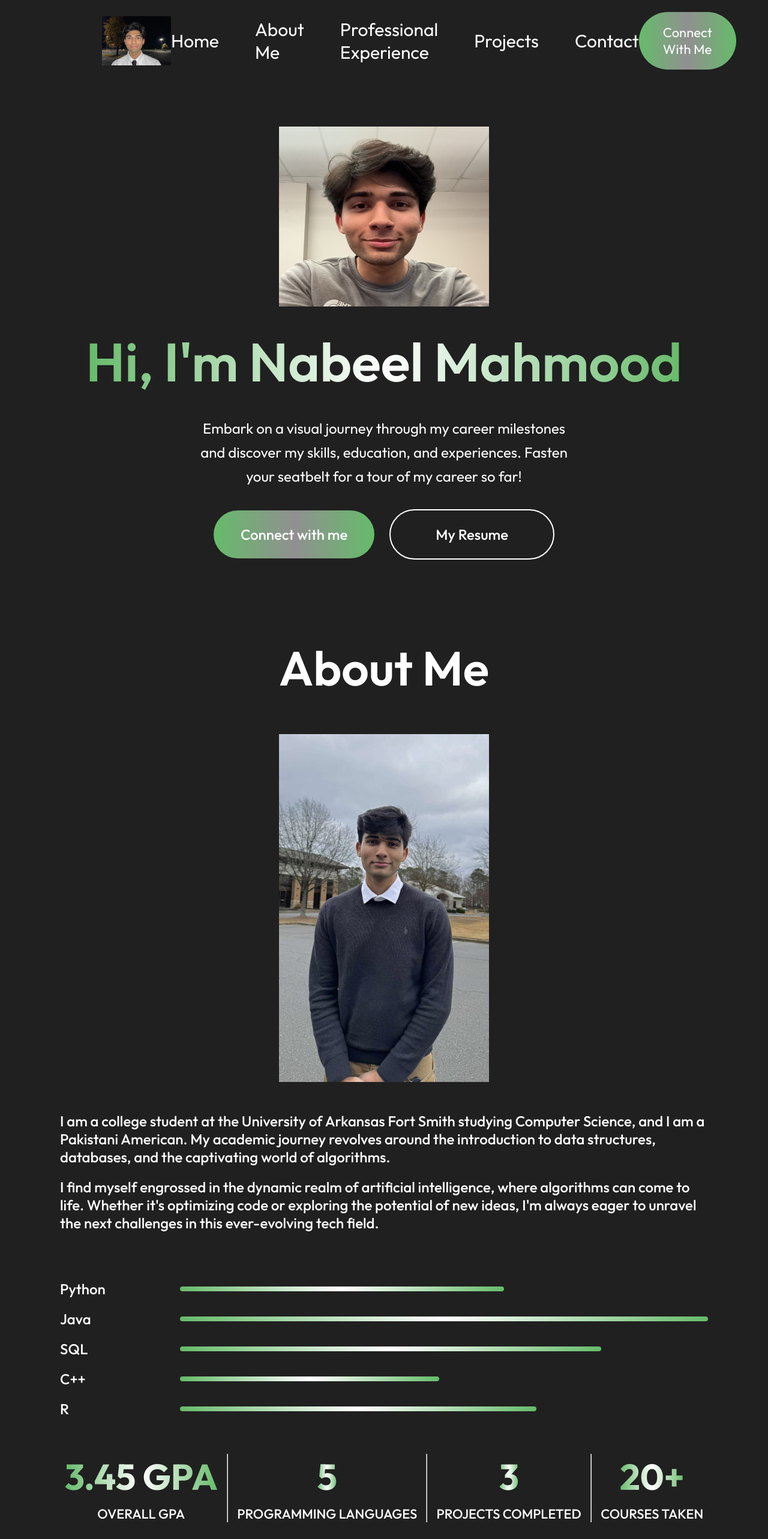
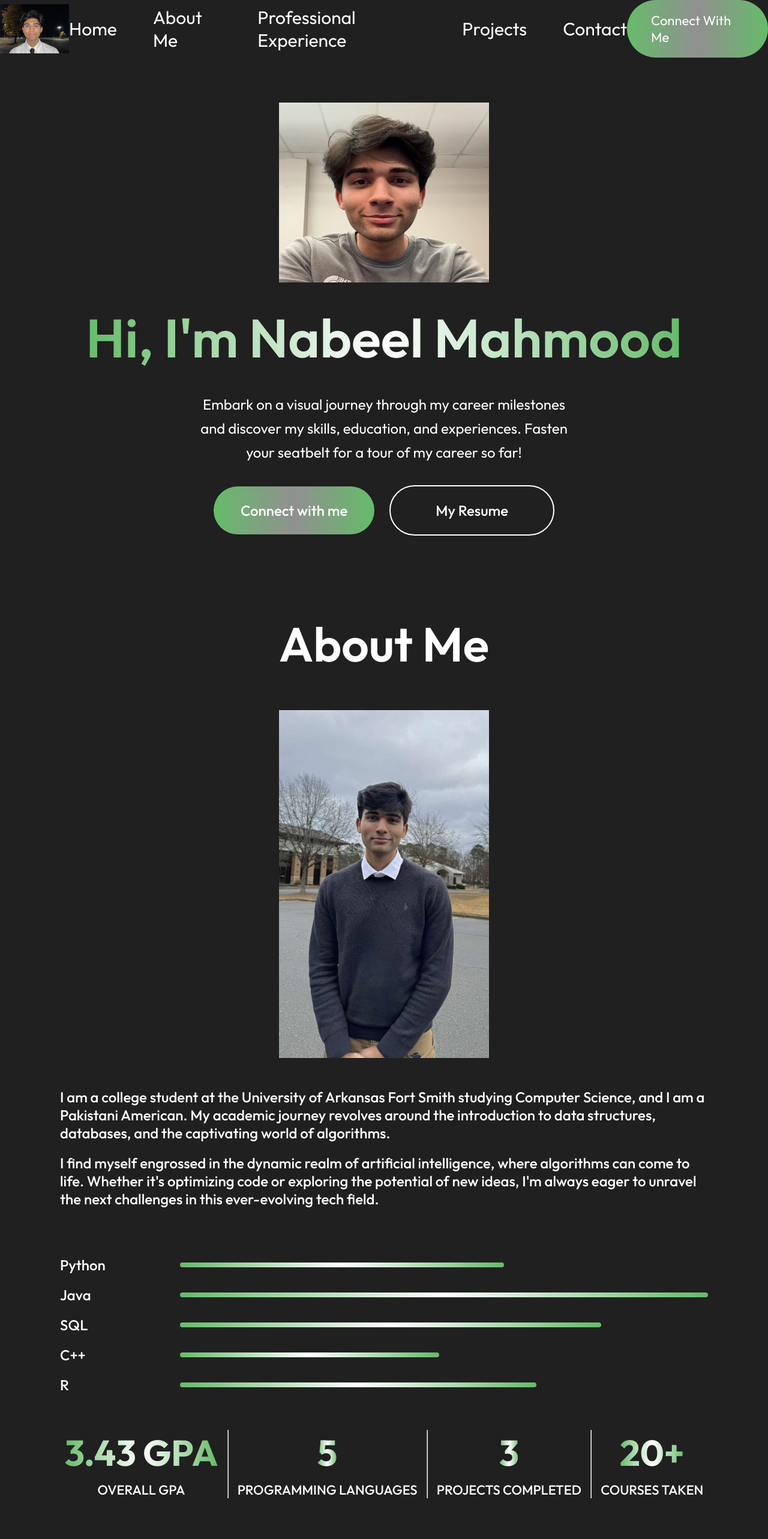
Before and after one commit to nabee1mahmood/nabeelmahmood, a React (Vite) app: page / in a window 1280 px wide. Shown: the top 2566 px of the page at 60% size. Built offline with nearby package versions, Linux system fonts and the light colour scheme; the HTML template or start-up script is replaced by a standard one.

Commit message:
Update project

```diff
--- a/src/components/about/about.jsx
+++ b/src/components/about/about.jsx
@@ -42,7 +42,7 @@ const About = () => {
             </div>
             <div className="about-achievements">
       <div className="about-achievement">
-        <h1>3.45 GPA</h1>
+        <h1>3.43 GPA</h1>
         <p>OVERALL GPA</p>
       </div>
       <hr />
--- a/src/components/hero/hero.jsx
+++ b/src/components/hero/hero.jsx
@@ -18,7 +18,7 @@ const Hero = () => {
       <AnchorLink href="#contact" className="anchor-link">
   <div className="hero-connect">Connect with me</div>
 </AnchorLink>
-<div className='hero-resume' onClick={() => window.open('https://drive.google.com/file/d/1a4GKm6NdPy0QPVsWf01N66QFTkIUbTXG/view?usp=sharing', '_blank')}>
+<div className='hero-resume' onClick={() => window.open('https://drive.google.com/file/d/1zEbZQ4yKe-UsS2-qMbBPEmJx0r8vbMYu/view?usp=sharing', '_blank')}>
     My Resume
 </div>
       </div>
--- a/src/components/navbar/navbar.css
+++ b/src/components/navbar/navbar.css
@@ -2,7 +2,7 @@
     display: flex;
     align-items: center;
     justify-content: space-between;
-    margin: 20px 170px;
+    margin: auto;
 }
 .nav-menu{
     display: flex;
--- a/src/components/projects/projects.css
+++ b/src/components/projects/projects.css
@@ -41,7 +41,7 @@
 
     border-radius: 5px;
     box-shadow: 0 4px 8px rgba(255, 255, 255, 0.1);
-    margin-left: 100; /* Center align the project format within the parent */
+    margin-left: 100px; /* Center align the project format within the parent */
     margin-right: auto; /* Center align the project format within the parent */
 
     transition: transform 0.3s, box-shadow 0.3s;
@@ -69,5 +69,5 @@
     border: 1px solid #ddd;
     border-radius: 8px;
     box-shadow: 0 4px 8px rgba(0, 0, 0, 0.1);
-    margin-left: 500; /* Aligns the video to the right */
+    margin-left: 600; /* Aligns the video to the right */
 }
--- a/src/components/projects/projects.jsx
+++ b/src/components/projects/projects.jsx
@@ -42,7 +42,7 @@ const Projects = () => {
 
 
                     <div className="project-video">
-                        <video  width="700" controls autoPlay loop>
+                        <video  width="650" controls autoPlay loop>
                             <source src={videoPath} type="video/mp4" />
                             Your browser does not support the video tag.
                         </video>
--- a/src/components/services/services.css
+++ b/src/components/services/services.css
@@ -9,6 +9,7 @@
 }
 .services-title{
     position: relative;
+
 
 
 }
```
